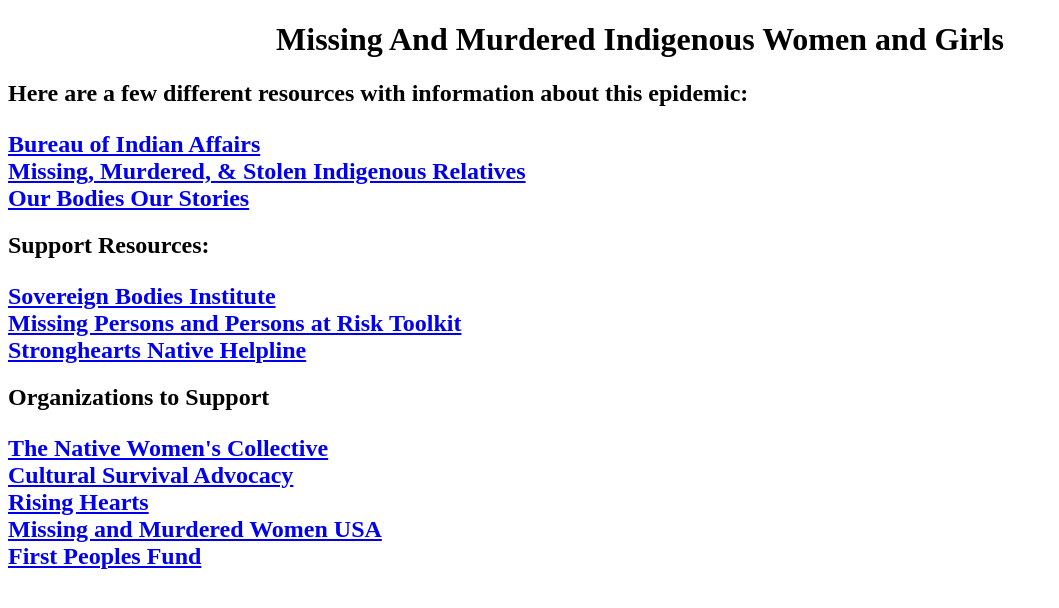
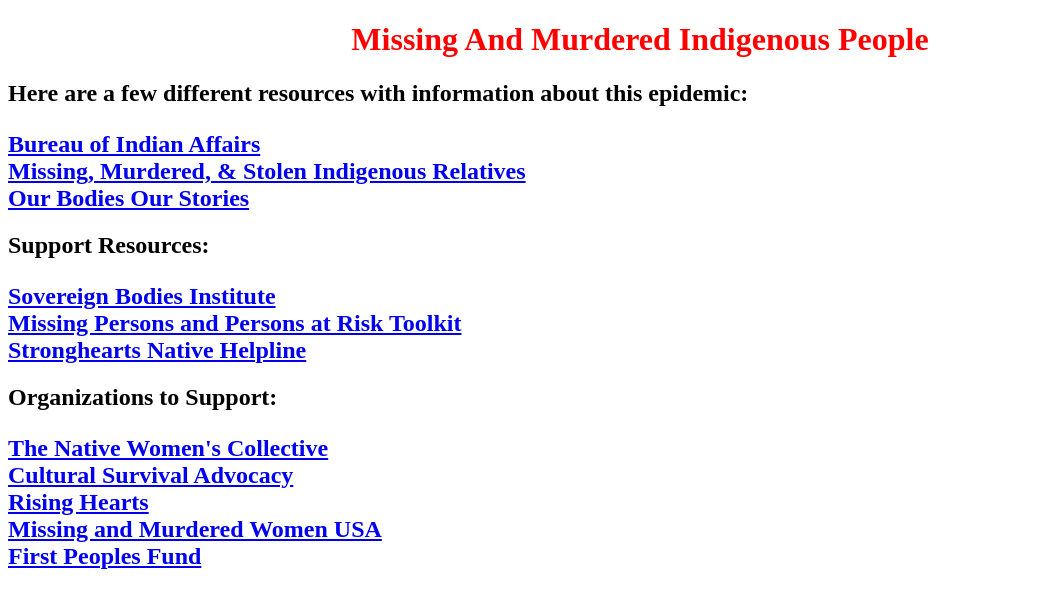
Before and after one commit to apricityandwanderlust/MMIW, a plain HTML site: page index.html in a window 1280 px wide. Shown: the whole page, without its empty margins (0-1059 px from the left). Drawn offline with Linux system fonts and the light colour scheme.

Commit message:
title color

```diff
--- a/css/style.css
+++ b/css/style.css
@@ -3,4 +3,5 @@
 }
 h1{
     text-align: center;
+    color: red;
 }
--- a/index.html
+++ b/index.html
@@ -9,7 +9,7 @@
     <title>No More Stolen Relatives</title>
 </head>
 <body>
-    <h1>Missing And Murdered Indigenous Women and Girls</h1>
+    <h1>Missing And Murdered Indigenous People</h1>
     <h2>Here are a few different resources with information about this epidemic:</p>
     <a target="_blank" href="https://www.bia.gov/service/mmu">Bureau of Indian Affairs</a><br>
     <a target="_blank" href="https://www.risinghearts.org/nomorestolenrelatives">Missing, Murdered, & Stolen Indigenous Relatives</a><br>
@@ -18,8 +18,7 @@
     <a target="_blank" href="https://www.sovereign-bodies.org/services">Sovereign Bodies Institute</a><br>
     <a target="_blank" href="https://www.kanikanichihk.ca/missing-persons-persons-at-risk-toolkit/">Missing Persons and Persons at Risk Toolkit</a><br>
     <a target="_blank" href="https://strongheartshelpline.org/">Stronghearts Native Helpline</a><br>
-
-    <h2>Organizations to Support</p>
+    <h2>Organizations to Support:</p>
     <a target="_blank" href="https://www.nativewomenscollective.org/">The Native Women's Collective</a><br>
     <a target="_blank" href="https://www.culturalsurvival.org/programs/advocacy">Cultural Survival Advocacy</a><br>
     <a target="_blank" href="https://www.risinghearts.org/">Rising Hearts</a><br>
```
